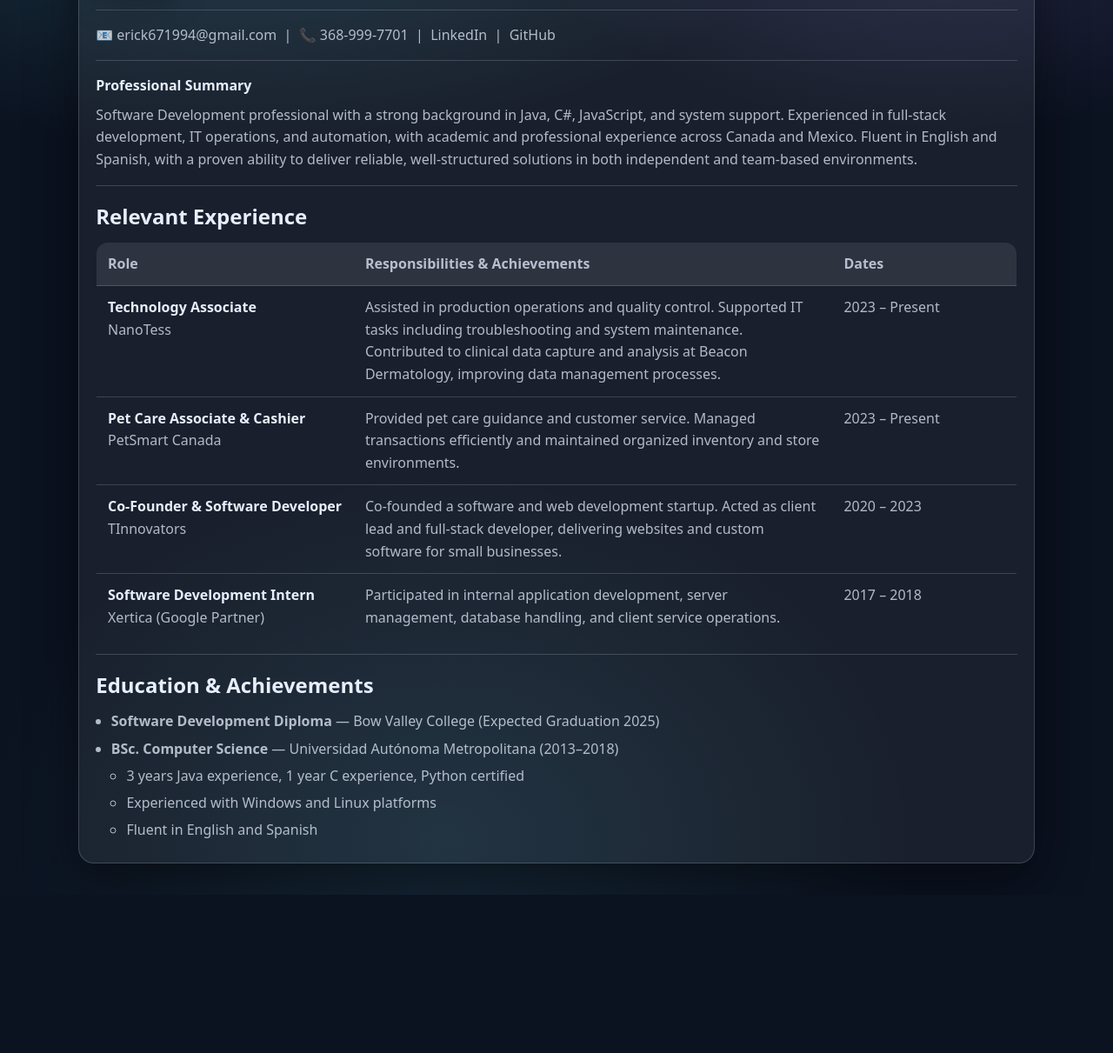
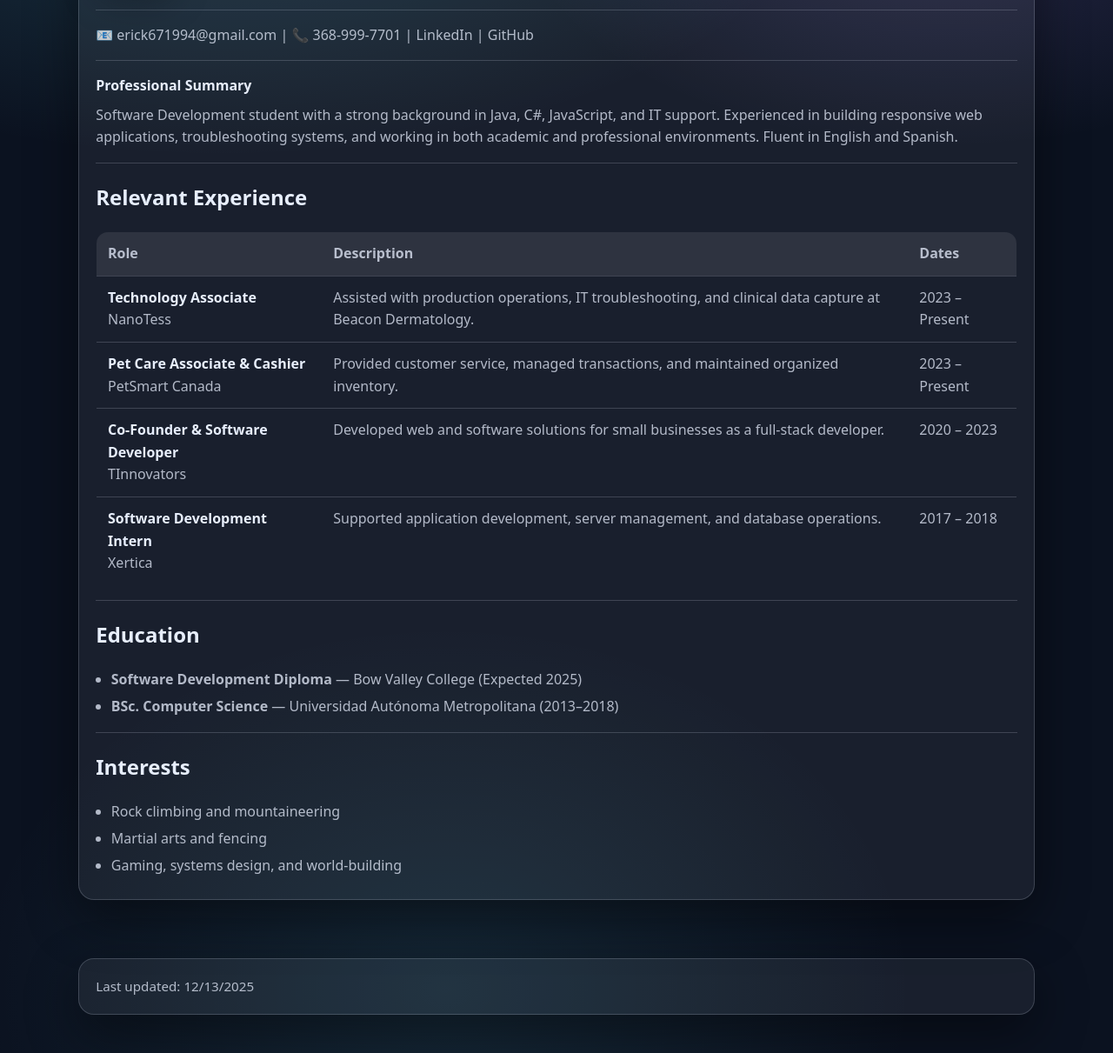
Before and after one commit to Kire6794/Final_Project_Personal_Website, a plain HTML site: page resume.html in a window 1280 px wide. Shown: the part 253-1464 px from the top of the page at 87% size. Before the commit the page ends 1282 px from the top, so only its background shows below. Drawn offline with Linux system fonts and the light colour scheme.

Commit message:
Error fixed in Resume.html

```diff
--- a/resume.html
+++ b/resume.html
@@ -6,6 +6,7 @@
   <title>Resume | Erick Mulia Goycoolea</title>
   <link rel="stylesheet" href="css/styles.css" />
 </head>
+
 <body>
 
   <!-- ================= NAV ================= -->
@@ -28,16 +29,16 @@
         </nav>
 
         <div class="nav-actions">
-          <button class="btn small ghost" onclick="toggleTheme()" type="button">Toggle Theme</button>
-          <button class="btn small hamburger" onclick="toggleMobileNav()" type="button">Menu</button>
+          <button class="btn small ghost" type="button" onclick="toggleTheme()">Toggle Theme</button>
+          <button class="btn small hamburger" type="button" onclick="toggleMobileNav()">Menu</button>
         </div>
       </div>
 
       <nav id="mobileNav" class="mobile" hidden aria-label="Mobile navigation">
-        <a href="index.html" data-nav="index.html">Home</a>
-        <a href="resume.html" data-nav="resume.html">Resume</a>
-        <a href="hobby.html" data-nav="hobby.html">Hobby</a>
-        <a href="js-cheatsheet.html" data-nav="js-cheatsheet.html">JS Cheat Sheet</a>
+        <a href="index.html">Home</a>
+        <a href="resume.html">Resume</a>
+        <a href="hobby.html">Hobby</a>
+        <a href="js-cheatsheet.html">JS Cheat Sheet</a>
       </nav>
     </div>
   </header>
@@ -60,19 +61,16 @@
                 <span class="badge">Java</span>
                 <span class="badge">C#</span>
                 <span class="badge">JavaScript</span>
-                <span class="badge">React</span>
+                <span class="badge">HTML</span>
+                <span class="badge">CSS</span>
                 <span class="badge">SQL</span>
-                <span class="badge">Windows & Linux</span>
               </div>
             </div>
           </div>
 
-          <div style="text-align:right; display:flex; flex-direction:column; gap:.5rem; align-items:flex-end;">
-            <button class="btn" type="button" onclick="window.print()">Print / Save PDF</button>
-
-            <!-- Download PDF Resume -->
-            <a class="btn ghost" href="assets/Erick-Mulia-Resume.pdf" target="_blank" rel="noopener">
-              Download Resume (PDF)
+          <div style="text-align:right;">
+            <a class="btn ghost" href="assets/Erick-Mulia-Resume.pdf" target="_blank">
+              Download PDF
             </a>
           </div>
         </div>
@@ -80,83 +78,67 @@
         <!-- Contact -->
         <hr class="sep" />
         <p class="muted">
-          📧 <a href="mailto:erick671994@gmail.com">erick671994@gmail.com</a> &nbsp;|&nbsp;
-          📞 368-999-7701 &nbsp;|&nbsp;
-          <a href="https://www.linkedin.com/in/erick-alexander-mulia-goycoolea-996771152" target="_blank" rel="noopener">LinkedIn</a> &nbsp;|&nbsp;
-          <a href="https://github.com/Kire6794" target="_blank" rel="noopener">GitHub</a>
+          📧 <a href="mailto:erick671994@gmail.com">erick671994@gmail.com</a> |
+          📞 368-999-7701 |
+          <a href="https://www.linkedin.com/in/erick-alexander-mulia-goycoolea-996771152" target="_blank">LinkedIn</a> |
+          <a href="https://github.com/Kire6794" target="_blank">GitHub</a>
         </p>
 
         <!-- Summary -->
         <hr class="sep" />
         <strong>Professional Summary</strong>
-        <p class="muted" style="margin:.5rem 0 0;">
-          Software Development professional with a strong background in Java, C#, JavaScript, and system support.
-          Experienced in full-stack development, IT operations, and automation, with academic and professional
-          experience across Canada and Mexico. Fluent in English and Spanish, with a proven ability to deliver
-          reliable, well-structured solutions in both independent and team-based environments.
+        <p class="muted" style="margin-top:.5rem;">
+          Software Development student with a strong background in Java, C#, JavaScript,
+          and IT support. Experienced in building responsive web applications,
+          troubleshooting systems, and working in both academic and professional environments.
+          Fluent in English and Spanish.
         </p>
 
         <!-- Experience -->
         <hr class="sep" />
-        <h2 style="margin:0 0 .6rem;">Relevant Experience</h2>
+        <h2>Relevant Experience</h2>
 
         <table class="table">
           <thead>
             <tr>
-              <th style="width:28%;">Role</th>
-              <th>Responsibilities & Achievements</th>
-              <th style="width:20%;">Dates</th>
+              <th>Role</th>
+              <th>Description</th>
+              <th>Dates</th>
             </tr>
           </thead>
           <tbody>
             <tr>
-              <td>
-                <strong>Technology Associate</strong><br/>
-                <span class="muted">NanoTess</span>
-              </td>
+              <td><strong>Technology Associate</strong><br><span class="muted">NanoTess</span></td>
               <td class="muted">
-                Assisted in production operations and quality control.
-                Supported IT tasks including troubleshooting and system maintenance.
-                Contributed to clinical data capture and analysis at Beacon Dermatology,
-                improving data management processes.
+                Assisted with production operations, IT troubleshooting,
+                and clinical data capture at Beacon Dermatology.
               </td>
               <td class="muted">2023 – Present</td>
             </tr>
 
             <tr>
-              <td>
-                <strong>Pet Care Associate & Cashier</strong><br/>
-                <span class="muted">PetSmart Canada</span>
-              </td>
+              <td><strong>Pet Care Associate & Cashier</strong><br><span class="muted">PetSmart Canada</span></td>
               <td class="muted">
-                Provided pet care guidance and customer service.
-                Managed transactions efficiently and maintained organized inventory
-                and store environments.
+                Provided customer service, managed transactions,
+                and maintained organized inventory.
               </td>
               <td class="muted">2023 – Present</td>
             </tr>
 
             <tr>
-              <td>
-                <strong>Co-Founder & Software Developer</strong><br/>
-                <span class="muted">TInnovators</span>
-              </td>
+              <td><strong>Co-Founder & Software Developer</strong><br><span class="muted">TInnovators</span></td>
               <td class="muted">
-                Co-founded a software and web development startup.
-                Acted as client lead and full-stack developer,
-                delivering websites and custom software for small businesses.
+                Developed web and software solutions for small businesses
+                as a full-stack developer.
               </td>
               <td class="muted">2020 – 2023</td>
             </tr>
 
             <tr>
-              <td>
-                <strong>Software Development Intern</strong><br/>
-                <span class="muted">Xertica (Google Partner)</span>
-              </td>
+              <td><strong>Software Development Intern</strong><br><span class="muted">Xertica</span></td>
               <td class="muted">
-                Participated in internal application development, server management,
-                database handling, and client service operations.
+                Supported application development, server management,
+                and database operations.
               </td>
               <td class="muted">2017 – 2018</td>
             </tr>
@@ -165,16 +147,40 @@
 
         <!-- Education -->
         <hr class="sep" />
-        <h2 style="margin:0 0 .6rem;">Education & Achievements</h2>
+        <h2>Education</h2>
         <ul class="list">
-          <li>
-            <strong>Software Development Diploma</strong> — Bow Valley College (Expected Graduation 2025)
-          </li>
-          <li>
-            <strong>BSc. Computer Science</strong> — Universidad Autónoma Metropolitana (2013–2018)
-            <ul class="list">
-              <li>3 years Java experience, 1 year C experience, Python certified</li>
-              <li>Experienced with Windows and Linux platforms</li>
-              <li>Fluent in English and Spanish</li>
-            </ul>
-          </li
+          <li><strong>Software Development Diploma</strong> — Bow Valley College (Expected 2025)</li>
+          <li><strong>BSc. Computer Science</strong> — Universidad Autónoma Metropolitana (2013–2018)</li>
+        </ul>
+
+        <!-- Interests -->
+        <hr class="sep" />
+        <h2>Interests</h2>
+        <ul class="list">
+          <li>Rock climbing and mountaineering</li>
+          <li>Martial arts and fencing</li>
+          <li>Gaming, systems design, and world-building</li>
+        </ul>
+
+      </div>
+    </section>
+
+    <footer class="footer">
+      <div class="card pad">
+        <span class="muted">Last updated: <span id="updated"></span></span>
+      </div>
+    </footer>
+  </main>
+
+  <button id="backToTop" class="back-to-top" type="button" aria-label="Back to top">
+    ↑ Top
+  </button>
+
+  <script src="js/script.js"></script>
+  <script>
+    document.getElementById("updated").textContent =
+      new Date().toLocaleDateString();
+  </script>
+
+</body>
+</html>
```
